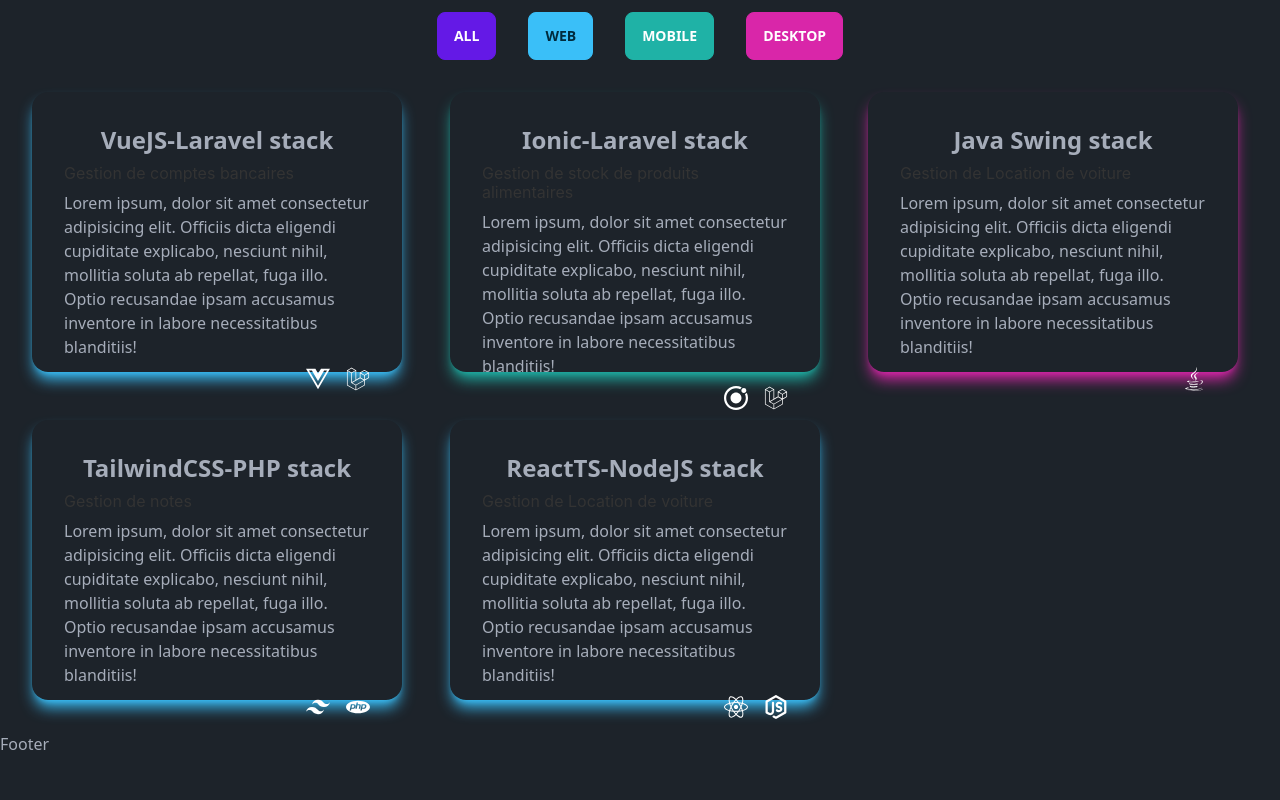
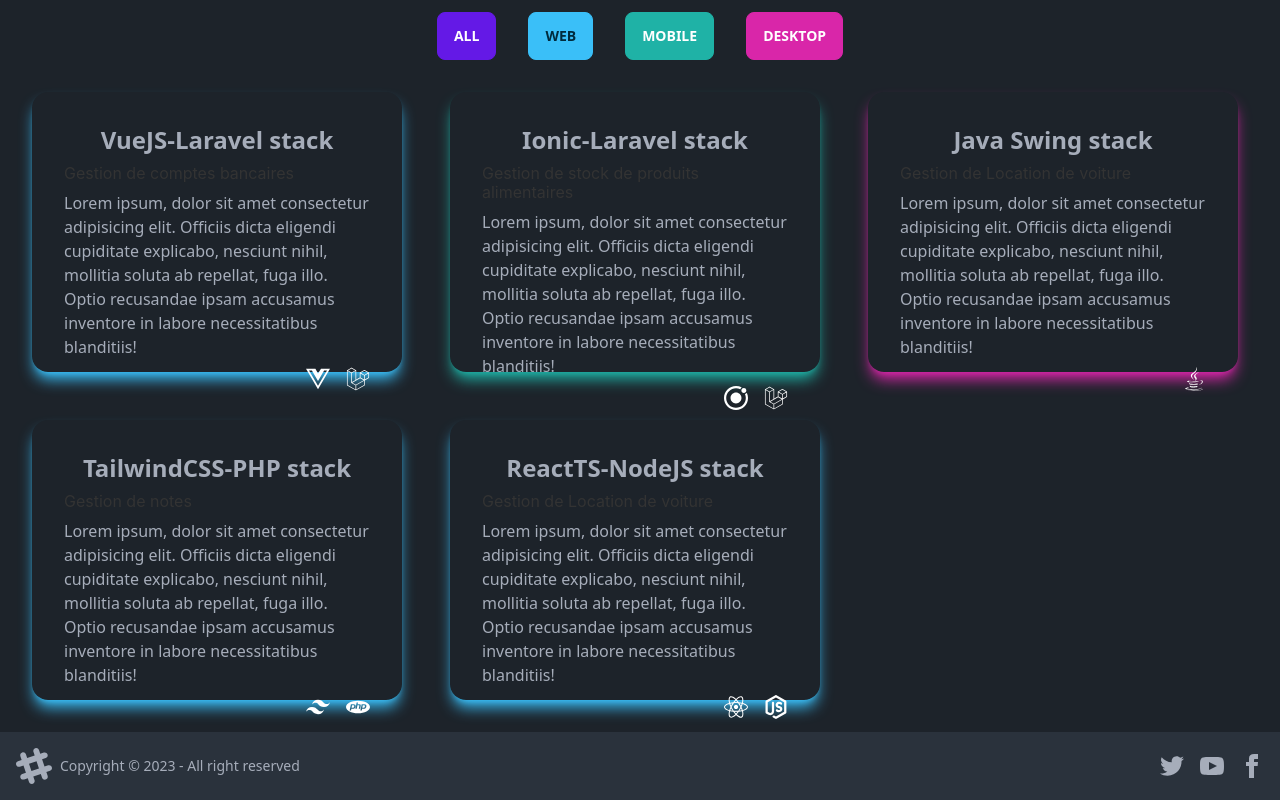
Before and after one commit to thony32/react-wcc-s3, a React (Vite) app: page / in a window 1280 px wide. Shown: the part 3596-4396 px from the top of the page. Before the commit the page ends 4352 px from the top, so only its background shows below. Built offline with nearby package versions, Linux system fonts and the light colour scheme.

Commit message:
footer init

```diff
--- a/src/components/Footer.tsx
+++ b/src/components/Footer.tsx
@@ -1,5 +1,55 @@
 export default function Footer() {
-    return (
-        <div>Footer</div>
-    )
+  return (
+    <footer className="footer items-center p-4 bg-neutral text-neutral-content">
+      <div className="items-center grid-flow-col">
+        <svg
+          width="36"
+          height="36"
+          viewBox="0 0 24 24"
+          xmlns="http://www.w3.org/2000/svg"
+          fillRule="evenodd"
+          clip-rule="evenodd"
+          className="fill-current"
+        >
+          <path d="M22.672 15.226l-2.432.811.841 2.515c.33 1.019-.209 2.127-1.23 2.456-1.15.325-2.148-.321-2.463-1.226l-.84-2.518-5.013 1.677.84 2.517c.391 1.203-.434 2.542-1.831 2.542-.88 0-1.601-.564-1.86-1.314l-.842-2.516-2.431.809c-1.135.328-2.145-.317-2.463-1.229-.329-1.018.211-2.127 1.231-2.456l2.432-.809-1.621-4.823-2.432.808c-1.355.384-2.558-.59-2.558-1.839 0-.817.509-1.582 1.327-1.846l2.433-.809-.842-2.515c-.33-1.02.211-2.129 1.232-2.458 1.02-.329 2.13.209 2.461 1.229l.842 2.515 5.011-1.677-.839-2.517c-.403-1.238.484-2.553 1.843-2.553.819 0 1.585.509 1.85 1.326l.841 2.517 2.431-.81c1.02-.33 2.131.211 2.461 1.229.332 1.018-.21 2.126-1.23 2.456l-2.433.809 1.622 4.823 2.433-.809c1.242-.401 2.557.484 2.557 1.838 0 .819-.51 1.583-1.328 1.847m-8.992-6.428l-5.01 1.675 1.619 4.828 5.011-1.674-1.62-4.829z"></path>
+        </svg>
+        <p>Copyright © 2023 - All right reserved</p>
+      </div>
+      <div className="grid-flow-col gap-4 md:place-self-center md:justify-self-end">
+        <a>
+          <svg
+            xmlns="http://www.w3.org/2000/svg"
+            width="24"
+            height="24"
+            viewBox="0 0 24 24"
+            className="fill-current"
+          >
+            <path d="M24 4.557c-.883.392-1.832.656-2.828.775 1.017-.609 1.798-1.574 2.165-2.724-.951.564-2.005.974-3.127 1.195-.897-.957-2.178-1.555-3.594-1.555-3.179 0-5.515 2.966-4.797 6.045-4.091-.205-7.719-2.165-10.148-5.144-1.29 2.213-.669 5.108 1.523 6.574-.806-.026-1.566-.247-2.229-.616-.054 2.281 1.581 4.415 3.949 4.89-.693.188-1.452.232-2.224.084.626 1.956 2.444 3.379 4.6 3.419-2.07 1.623-4.678 2.348-7.29 2.04 2.179 1.397 4.768 2.212 7.548 2.212 9.142 0 14.307-7.721 13.995-14.646.962-.695 1.797-1.562 2.457-2.549z"></path>
+          </svg>
+        </a>
+        <a>
+          <svg
+            xmlns="http://www.w3.org/2000/svg"
+            width="24"
+            height="24"
+            viewBox="0 0 24 24"
+            className="fill-current"
+          >
+            <path d="M19.615 3.184c-3.604-.246-11.631-.245-15.23 0-3.897.266-4.356 2.62-4.385 8.816.029 6.185.484 8.549 4.385 8.816 3.6.245 11.626.246 15.23 0 3.897-.266 4.356-2.62 4.385-8.816-.029-6.185-.484-8.549-4.385-8.816zm-10.615 12.816v-8l8 3.993-8 4.007z"></path>
+          </svg>
+        </a>
+        <a>
+          <svg
+            xmlns="http://www.w3.org/2000/svg"
+            width="24"
+            height="24"
+            viewBox="0 0 24 24"
+            className="fill-current"
+          >
+            <path d="M9 8h-3v4h3v12h5v-12h3.642l.358-4h-4v-1.667c0-.955.192-1.333 1.115-1.333h2.885v-5h-3.808c-3.596 0-5.192 1.583-5.192 4.615v3.385z"></path>
+          </svg>
+        </a>
+      </div>
+    </footer>
+  );
 }
```
